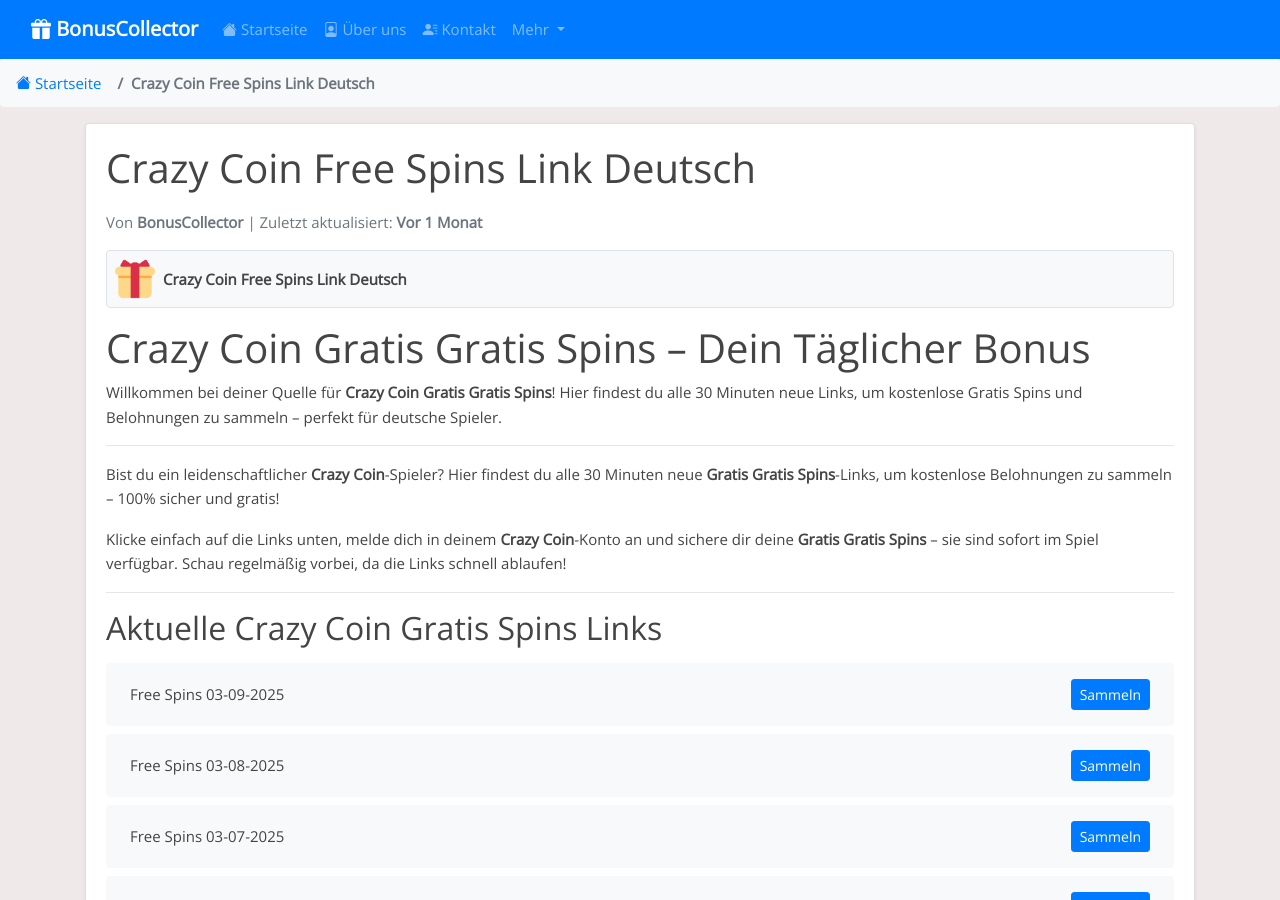
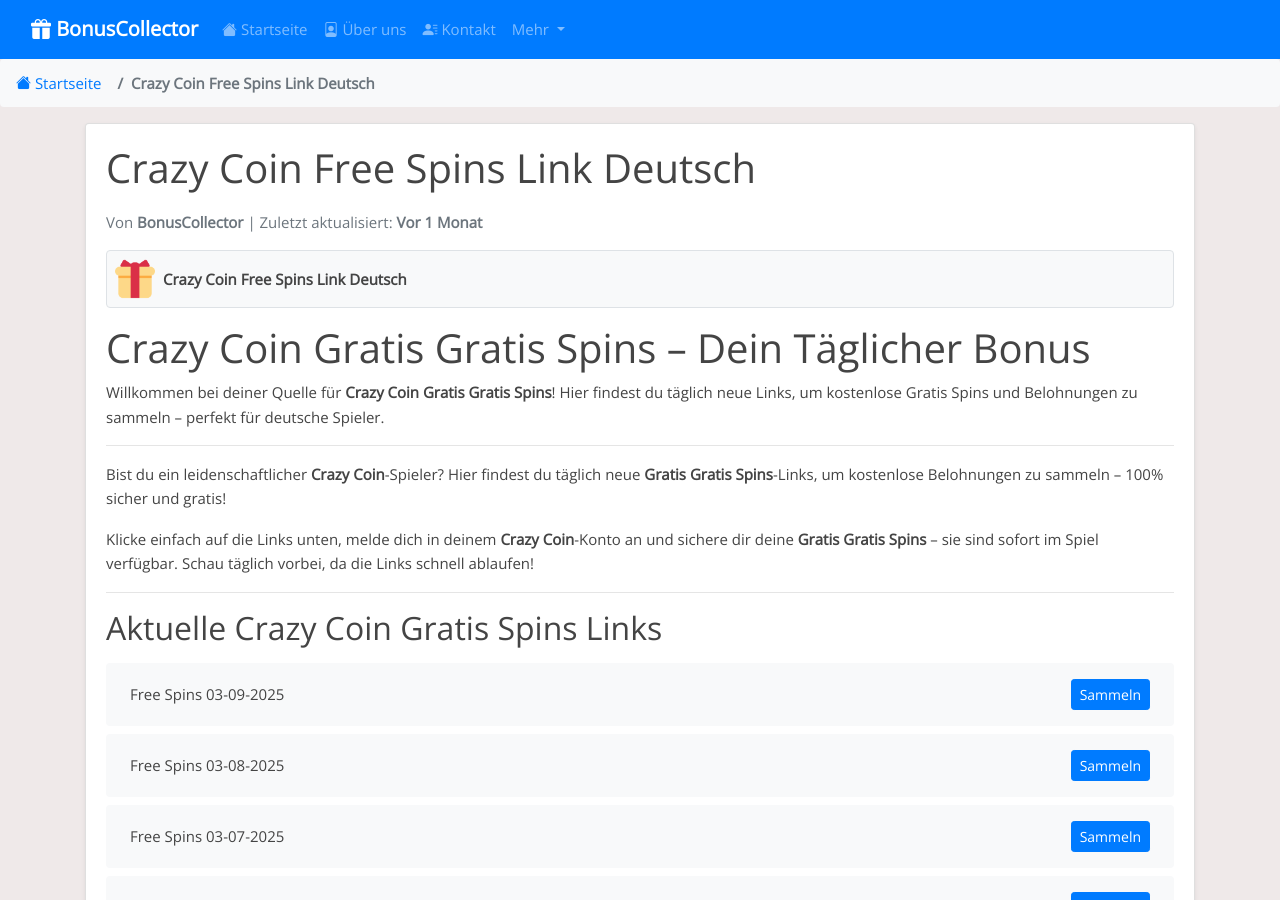
Before and after one commit to Prollad99/bs-de, a Jekyll site: the page built from _posts/2025-01-20-crazy-coin.md, in a window 1280 px wide and 900 px high. Built offline with Jekyll 4.4.1, drawn with Linux system fonts in a browser that asks for light colours; some of the changed text lies outside the part shown.

Commit message:
Update  links and content - 2025-03-14 16:40

```diff
--- a/_includes/crazy-coin_footer.html
+++ b/_includes/crazy-coin_footer.html
@@ -2,7 +2,7 @@
 
 ## Was sind Gratis Spins-Links?
 
-**Gratis Spins**-Links sind offizielle Belohnungen von den **Crazy Coin**-Entwicklern. Sie bieten kostenlose **Gratis Spins** wie Spins, Würfe, Credits oder spezielle Geschenke. Wir sammeln und prüfen diese Links alle 30 Minuten, damit du sie mühelos einlösen kannst.
+**Gratis Spins**-Links sind offizielle Belohnungen von den **Crazy Coin**-Entwicklern. Sie bieten kostenlose **Gratis Spins** wie Spins, Würfe, Credits oder spezielle Geschenke. Wir sammeln und prüfen diese Links täglich, damit du sie mühelos einlösen kannst.
 
 ---
 
@@ -10,7 +10,7 @@
 
 Wir helfen dir, in **Crazy Coin** vorne zu bleiben:
 
-- **Updates alle 30 Minuten:** Neue **Gratis Spins**-Links so schnell wie möglich (Stand: 14.03.2025 16:13).
+- **Tägliche Updates:** Neue **Gratis Spins**-Links jeden Tag (Stand: 14.03.2025 16:40).
 - **100 % sicher:** Links direkt aus offiziellen **Crazy Coin**-Quellen.
 - **Kostenlos:** Keine Gebühren, keine Anmeldung – nur Belohnungen!
 
@@ -22,7 +22,7 @@
 
 - **Spins & Würfe sparen:** Nutze sie bei Events mit hohen Gewinnen.
 - **Münzen strategisch einsetzen:** Investiere klug, um schneller voranzukommen.
-- **Regelmäßig checken:** Links sind kurzlebig – sei schnell!
+- **Täglich checken:** Links sind kurzlebig – sei schnell!
 
 ---
 
@@ -34,7 +34,7 @@
 
 ### Wie oft werden die Links aktualisiert?
 
-Alle 30 Minuten! Besuche uns regelmäßig für frische **Gratis Spins**.
+Täglich! Besuche uns regelmäßig für frische **Gratis Spins**.
 
 ### Was wenn ein Link nicht funktioniert?
 
--- a/_includes/crazy-coin_post.html
+++ b/_includes/crazy-coin_post.html
@@ -1,12 +1,12 @@
 # Crazy Coin Gratis Gratis Spins – Dein Täglicher Bonus
 
-Willkommen bei deiner Quelle für **Crazy Coin Gratis Gratis Spins**! Hier findest du alle 30 Minuten neue Links, um kostenlose Gratis Spins und Belohnungen zu sammeln – perfekt für deutsche Spieler.
+Willkommen bei deiner Quelle für **Crazy Coin Gratis Gratis Spins**! Hier findest du täglich neue Links, um kostenlose Gratis Spins und Belohnungen zu sammeln – perfekt für deutsche Spieler.
 
 ---
 
-Bist du ein leidenschaftlicher **Crazy Coin**-Spieler? Hier findest du alle 30 Minuten neue **Gratis Gratis Spins**-Links, um kostenlose Belohnungen zu sammeln – 100% sicher und gratis!
+Bist du ein leidenschaftlicher **Crazy Coin**-Spieler? Hier findest du täglich neue **Gratis Gratis Spins**-Links, um kostenlose Belohnungen zu sammeln – 100% sicher und gratis!
 
-Klicke einfach auf die Links unten, melde dich in deinem **Crazy Coin**-Konto an und sichere dir deine **Gratis Gratis Spins** – sie sind sofort im Spiel verfügbar. Schau regelmäßig vorbei, da die Links schnell ablaufen!
+Klicke einfach auf die Links unten, melde dich in deinem **Crazy Coin**-Konto an und sichere dir deine **Gratis Gratis Spins** – sie sind sofort im Spiel verfügbar. Schau täglich vorbei, da die Links schnell ablaufen!
 
 ---
 
```
